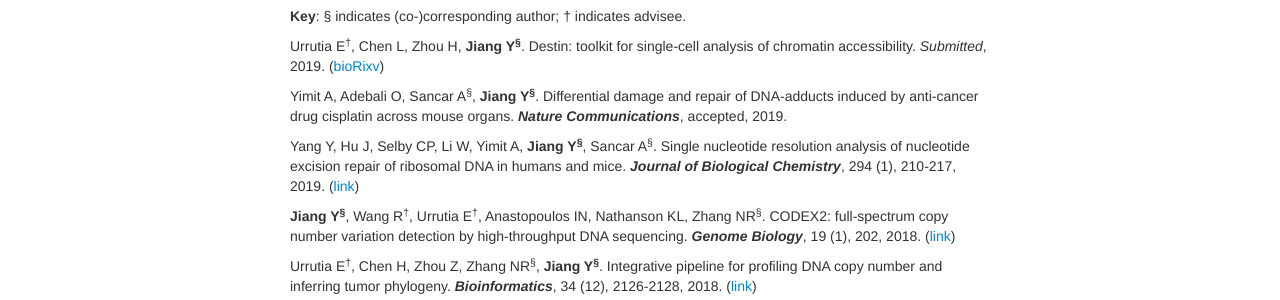
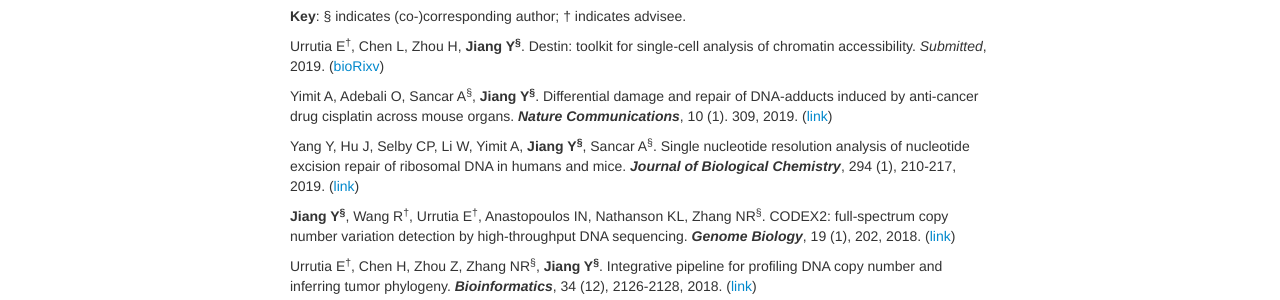
Before and after one commit to yuchaojiang/yuchaojiang.github.io, a Jekyll site: the page built from pages/pubs.md, in a window 1280 px wide. Shown: the part 208-508 px from the top of the page. Built offline with Jekyll 4.4.1, drawn with Linux system fonts in a browser that asks for light colours.

Commit message:
Update pubs.md

```diff
--- a/pages/pubs.md
+++ b/pages/pubs.md
@@ -16,7 +16,7 @@ description: Yuchao Jiang's publications
 
 Urrutia E<sup>&dagger;</sup>, Chen L, Zhou H, **Jiang Y<sup>&sect;</sup>**. Destin: toolkit for single-cell analysis of chromatin accessibility. *Submitted*, 2019. ([bioRixv](http://biorxiv.org/cgi/content/short/461905v1))
 
-Yimit A, Adebali O, Sancar A<sup>&sect;</sup>, **Jiang Y<sup>&sect;</sup>**. Differential damage and repair of DNA-adducts induced by anti-cancer drug cisplatin across mouse organs. ***Nature Communications***, accepted, 2019.
+Yimit A, Adebali O, Sancar A<sup>&sect;</sup>, **Jiang Y<sup>&sect;</sup>**. Differential damage and repair of DNA-adducts induced by anti-cancer drug cisplatin across mouse organs. ***Nature Communications***, 10 (1). 309, 2019. ([link](https://www.nature.com/articles/s41467-019-08290-2))
 
 Yang Y, Hu J, Selby CP, Li W, Yimit A, **Jiang Y<sup>&sect;</sup>**, Sancar A<sup>&sect;</sup>. Single nucleotide resolution analysis of nucleotide excision repair of ribosomal DNA in humans and mice. ***Journal of Biological Chemistry***, 294 (1), 210-217, 2019. ([link](http://www.jbc.org/content/294/1/210.short))
 
```
